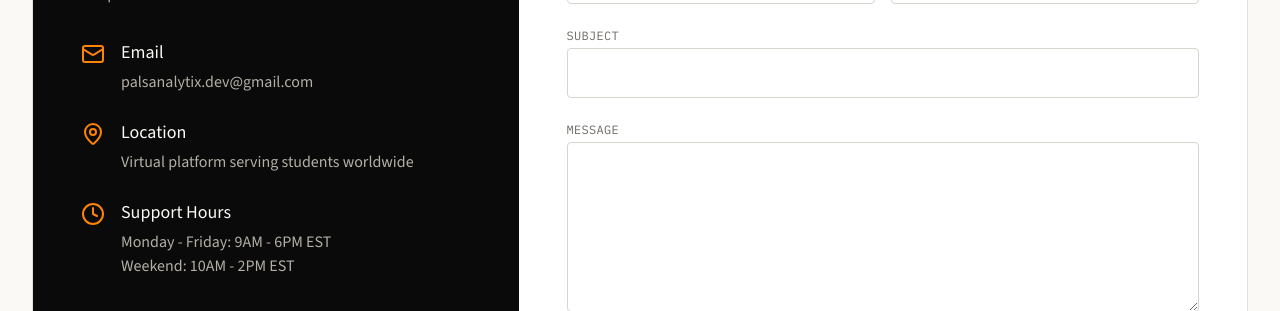
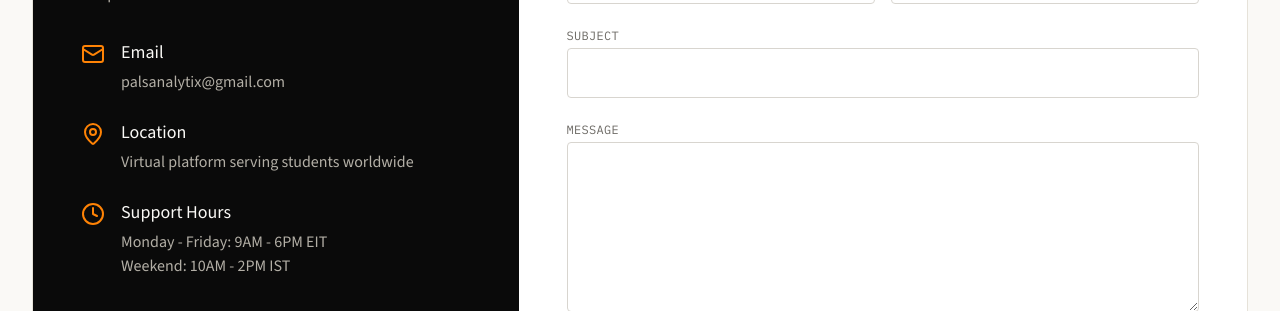
Before and after one commit to PalsAnalytix/PalsAnalytix-frontend, a React (Vite) app: page /contact in a window 1280 px wide. Shown: the part 489-800 px from the top of the page. Built offline with nearby package versions, Linux system fonts and the light colour scheme; no server answers.

Commit message:
Update ContactUs.jsx

```diff
--- a/src/pages/ContactUs.jsx
+++ b/src/pages/ContactUs.jsx
@@ -154,7 +154,7 @@ const ContactPage = () => {
                   <div className="ml-4">
                     <p className="text-lg font-medium">Email</p>
                     <p className="mt-1 text-sand-400">
-                      palsanalytix.dev@gmail.com
+                      palsanalytix@gmail.com
                     </p>
                   </div>
                 </div>
@@ -178,9 +178,9 @@ const ContactPage = () => {
                   <div className="ml-4">
                     <p className="text-lg font-medium">Support Hours</p>
                     <p className="mt-1 text-sand-400">
-                      Monday - Friday: 9AM - 6PM EST
+                      Monday - Friday: 9AM - 6PM EIT
                     </p>
-                    <p className="text-sand-400">Weekend: 10AM - 2PM EST</p>
+                    <p className="text-sand-400">Weekend: 10AM - 2PM IST</p>
                   </div>
                 </div>
               </div>
```
